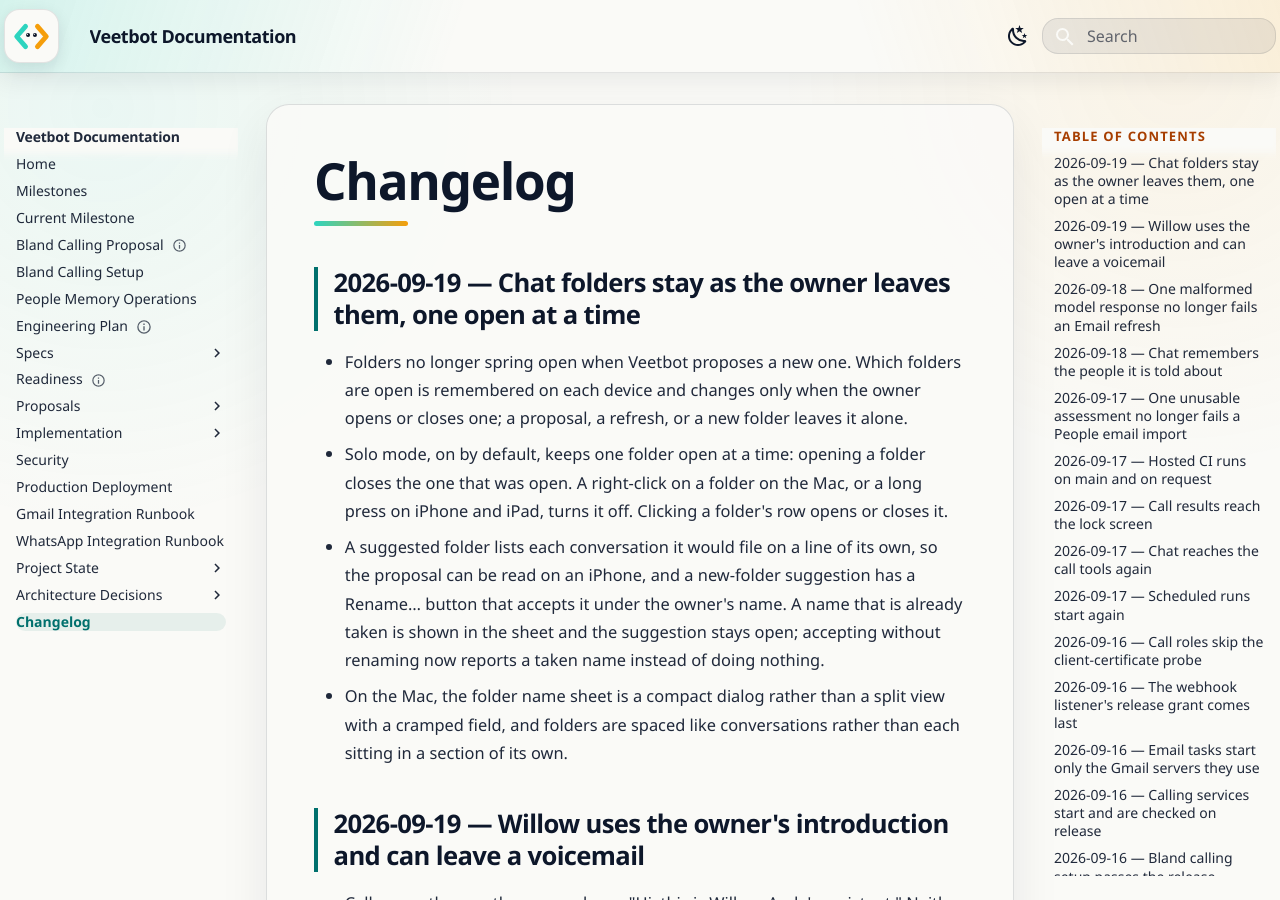
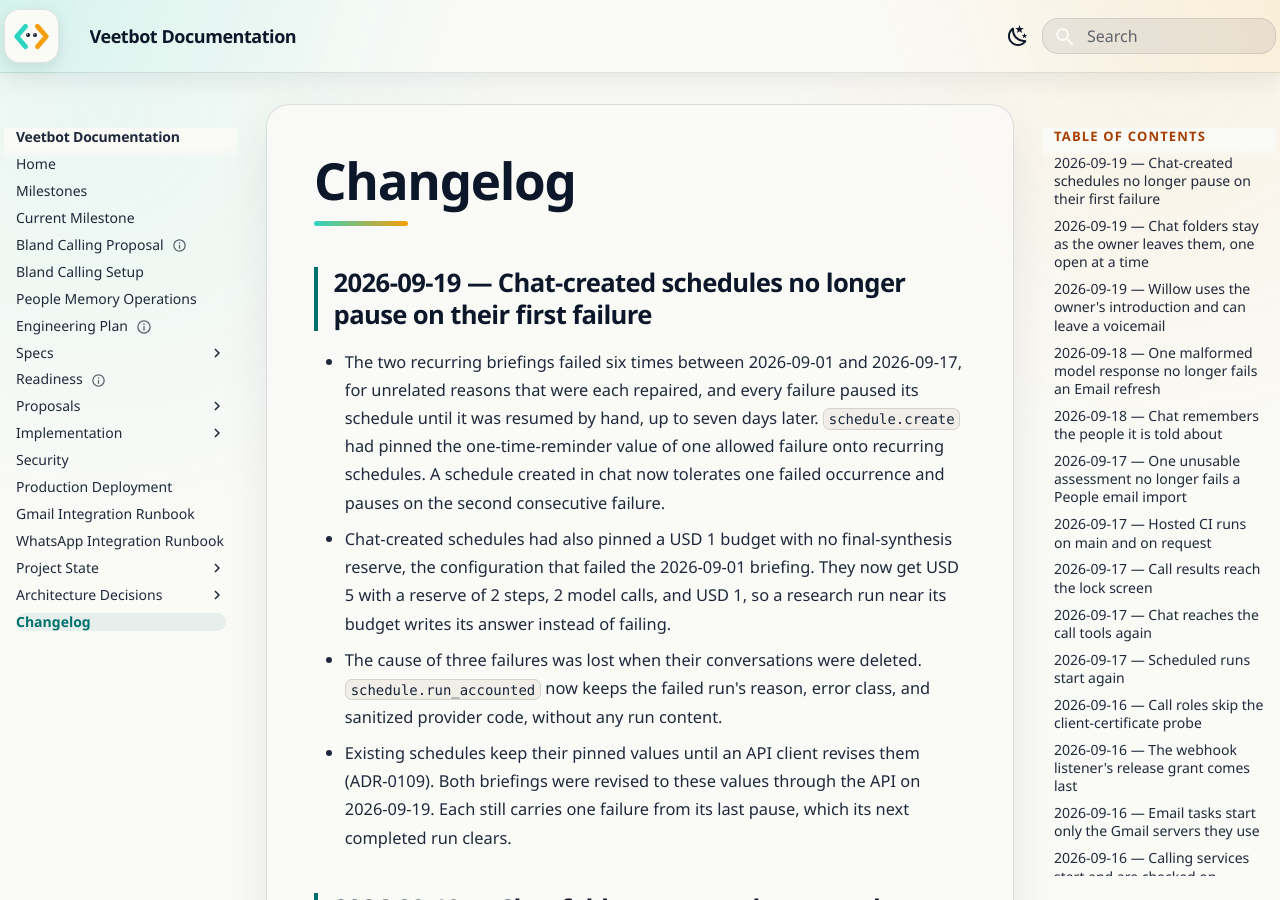
Before and after one commit to avitus/veetbot, an MkDocs documentation site: the page built from docs/changelog.md, in a window 1280 px wide and 900 px high. Built offline with MkDocs 1.6.1 and Material for MkDocs 9.7.7, drawn with Linux system fonts in a browser that asks for light colours.

Commit message:
fix: stop chat-created schedules pausing on their first failure
The two recurring briefings failed six times between 2026-09-01 and
2026-09-17, for unrelated reasons that were each repaired, and every
failure paused its schedule until it was resumed by hand, up to seven
days later. schedule.create had pinned max_consecutive_failures = 1,
the one-time-reminder value, onto recurring schedules. It now pins 2:
one failed occurrence is tolerated, and the second consecutive failure
pauses the schedule.

Chat-created schedules also pinned a USD 1 budget with no final-synthesis
reserve, the configuration that failed the 2026-09-01 briefing. They now
get USD 5 with reserves of 2 steps, 2 model calls, and USD 1, each kept
only when strictly below its pinned total.

The cause of three failures was lost because deleting a conversation
cascades away its run's failure record. schedule.run_accounted now keeps
the failed run's reason, error class, and sanitized provider diagnostics,
without its message or any run content.

The owner chose these values on 2026-09-19 (ADR-0109). Both production
briefings were revised to them through the API the same day.

Reading-Lane: A
Co-Authored-By: Claude Opus 5 <noreply@anthropic.com>
Glen-Conversation: 6d00f996-f354-41cf-ac51-c82898828950

```diff
--- /dev/null
+++ b/docs/adr/0109-conversational-schedule-failure-tolerance-and-headroom.md
@@ -0,0 +1,78 @@
+# ADR-0109: Conversational schedule failure tolerance and synthesis headroom
+
+- **Status:** Accepted
+- **Date:** 2026-09-19
+- **Related:** ADR-0059, ADR-0072, ADR-0073, ADR-0078, ADR-0088
+- **Detailed designs:** `docs/plan/scheduling.md`
+- **User authorization:** on 2026-09-19 the owner chose, for schedules created
+  in chat, an automatic pause on the second consecutive failure, a USD 5 run
+  budget with a final-synthesis reserve, and a content-free failure
+  classification on the retained accounting event.
+
+## Context
+
+Between 2026-09-01 and 2026-09-17 the two recurring briefings failed six
+times, for unrelated reasons: a USD 1 budget exhausted before
+synthesis, provider errors misclassified as permanent, a scheduler role
+lacking a row-lock privilege, and three failures, on two mornings, whose
+cause is no longer recoverable. Those defects were repaired as they were
+found. Every failure nonetheless paused its schedule, and each schedule stayed
+paused until the owner resumed it, from under an hour to seven days later.
+
+The pause came from the `schedule.create` definition. Milestone 19 introduced
+that tool for one-time reminders and pinned `max_consecutive_failures = 1`,
+under which a one-time schedule completes after its only occurrence. Milestone
+20 made the same tool create recurring schedules without revisiting the value,
+so a daily briefing paused on its first failed morning.
+
+The same definition pins a USD 1 budget with no synthesis reserve. ADR-0078
+repaired the 2026-09-01 failure for one schedule by hand, with a USD 5 budget
+and a reserve; schedules created in chat afterward still received USD 1. The
+technology briefing created on 2026-09-04 spent USD 0.59 to USD 0.84 on its
+successful runs.
+
+Three failures could not be diagnosed. Deleting a conversation erases its runs
+and their failure records, and `schedule.run_accounted` recorded only the
+terminal status.
+
+## Decision
+
+1. A schedule created by `schedule.create` pins
+   `max_consecutive_failures = 2`: one failed occurrence is tolerated, and the
+   second consecutive failure pauses the schedule. Counting, reset, and the
+   failure-limit pause are unchanged.
+2. Its cost is the minimum of the active agent's finite cost or USD 5 and the
+   schedule cost ceiling. It pins final-synthesis reserves of 2 steps, 2 model
+   calls, and USD 1, each kept only when strictly below its pinned total, so
+   a low ceiling yields a valid definition with that reserve omitted.
+3. `schedule.run_accounted` carries `failure`: null unless the run failed,
+   otherwise its failure reason, error class, and whichever sanitized provider
+   diagnostics (`provider`, `provider_code`, `http_status`,
+   `provider_parameter`) the run recorded. The failure message and every other
+   detail stay with the run.
+4. Existing revisions keep their pinned values. `schedule.update` still cannot
+   change limits or the failure limit, so an existing schedule adopts these
+   values only through an explicit revision from an authorized API client.
+
+## Consequences
+
+- A transient failure no longer costs every following occurrence until the
+  owner resumes the schedule. A defect that persists pauses after two failed
+  runs, each still bounded by its own budget.
+- A research run that approaches its budget writes its answer instead of
+  failing. The admission reservation for an in-flight run rises to USD 5; the
+  default daily and monthly ceilings still admit both current briefings.
+- The next unexplained pause is diagnosable after its conversation is deleted,
+  without retaining any run content.
+
+## Alternatives considered
+
+- **Pause on the third consecutive failure:** offered and not chosen; a
+  persistent defect would spend three bounded runs before pausing.
+- **Retry a failed occurrence within its grace window:** not pursued; a
+  retry is a second billed run of the same occurrence and needs its own
+  idempotency and overlap design.
+- **Reset `consecutive_failures` on resume:** not adopted, because it would
+  change the documented reset rule. A schedule resumed after a failure-limit
+  pause keeps its count, so until one of its runs completes, its next failure
+  pauses it again.
--- a/docs/changelog.md
+++ b/docs/changelog.md
@@ -3,6 +3,26 @@ title: Changelog
 ---
 
 # Changelog
+
+## 2026-09-19 — Chat-created schedules no longer pause on their first failure
+
+- The two recurring briefings failed six times between 2026-09-01 and
+  2026-09-17, for unrelated reasons that were each repaired, and every failure
+  paused its schedule until it was resumed by hand, up to seven days later.
+  `schedule.create` had pinned the one-time-reminder value of one allowed
+  failure onto recurring schedules. A schedule created in chat now tolerates
+  one failed occurrence and pauses on the second consecutive failure.
+- Chat-created schedules had also pinned a USD 1 budget with no final-synthesis
+  reserve, the configuration that failed the 2026-09-01 briefing. They now get
+  USD 5 with a reserve of 2 steps, 2 model calls, and USD 1, so a research run
+  near its budget writes its answer instead of failing.
+- The cause of three failures was lost when their conversations were deleted.
+  `schedule.run_accounted` now keeps the failed run's reason, error class, and
+  sanitized provider code, without any run content.
+- Existing schedules keep their pinned values until an API client revises
+  them (ADR-0109). Both briefings were revised to these values through the API
+  on 2026-09-19. Each still carries one failure from its last pause, which its
+  next completed run clears.
 
 ## 2026-09-19 — Chat folders stay as the owner leaves them, one open at a time
 
--- a/docs/status/project-state.yaml
+++ b/docs/status/project-state.yaml
@@ -18,6 +18,9 @@ project:
   # retention, and conditional native time-zone presentation.
   # ADR-0091 records the owner's non-milestone notification extension:
   # the pinned schedule title and nominal occurrence time may appear in alerts.
+  # ADR-0109 records the owner's non-milestone repair to chat-created schedules:
+  # pause on the second consecutive failure, a USD 5 budget with a synthesis
+  # reserve, and a failure classification on the accounting event.
   authorized_milestones:
     - 0
     - 1
--- a/mkdocs.yml
+++ b/mkdocs.yml
@@ -231,4 +231,5 @@ nav:
       - ADR-0106 Headed authentication ceremony: adr/0106-headed-authentication-ceremony.md
       - ADR-0107 On-demand hosted verification: adr/0107-on-demand-hosted-verification.md
       - ADR-0108 The owner's introduction and outbound voicemail: adr/0108-owner-introduction-and-outbound-voicemail.md
+      - ADR-0109 Conversational schedule failure tolerance: adr/0109-conversational-schedule-failure-tolerance-and-headroom.md
   - Changelog: changelog.md
```
Also changed, not shown: docs/adr/index.md (+1 -0 lines), docs/plan/scheduling.md (+13 -5 lines), 4 other files.
